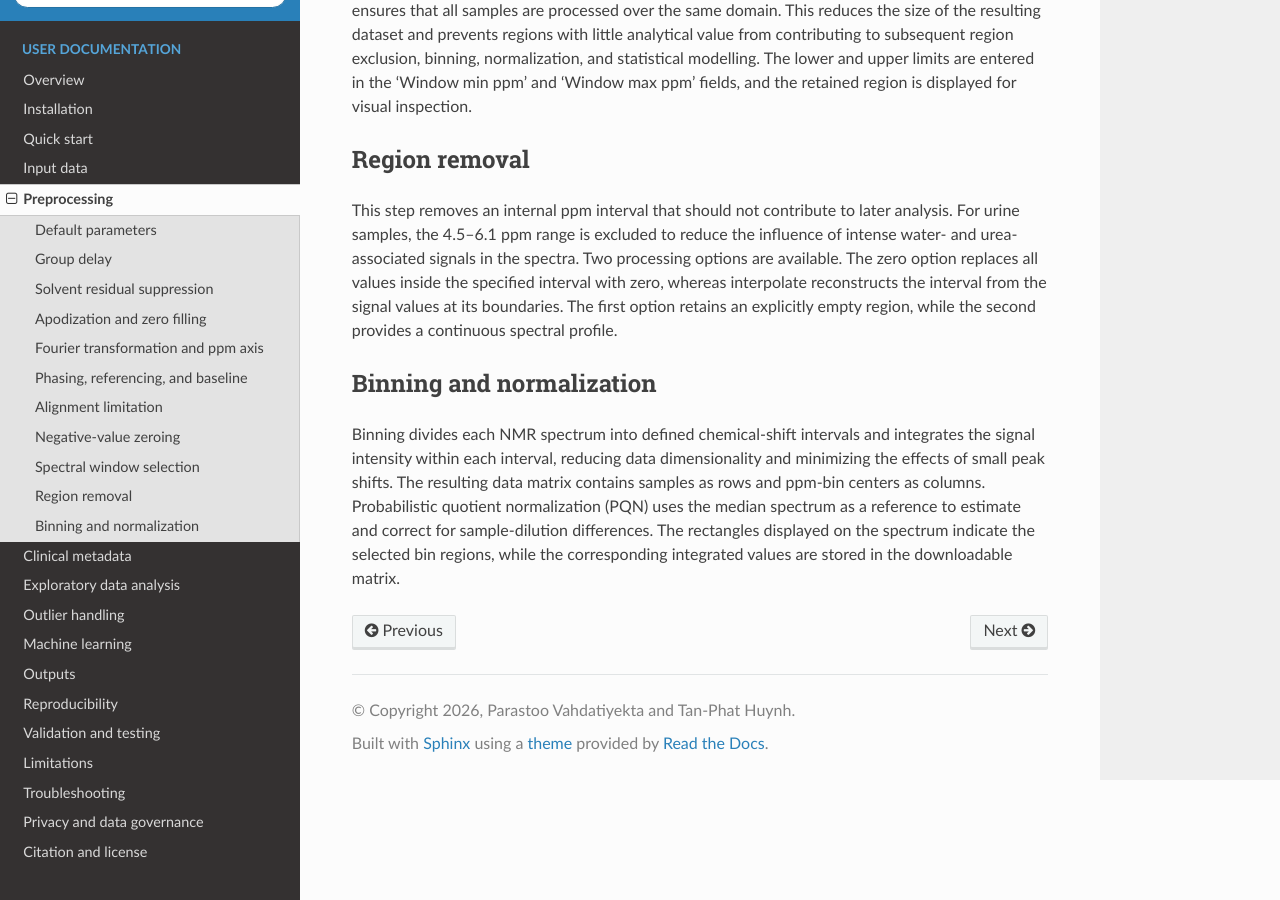
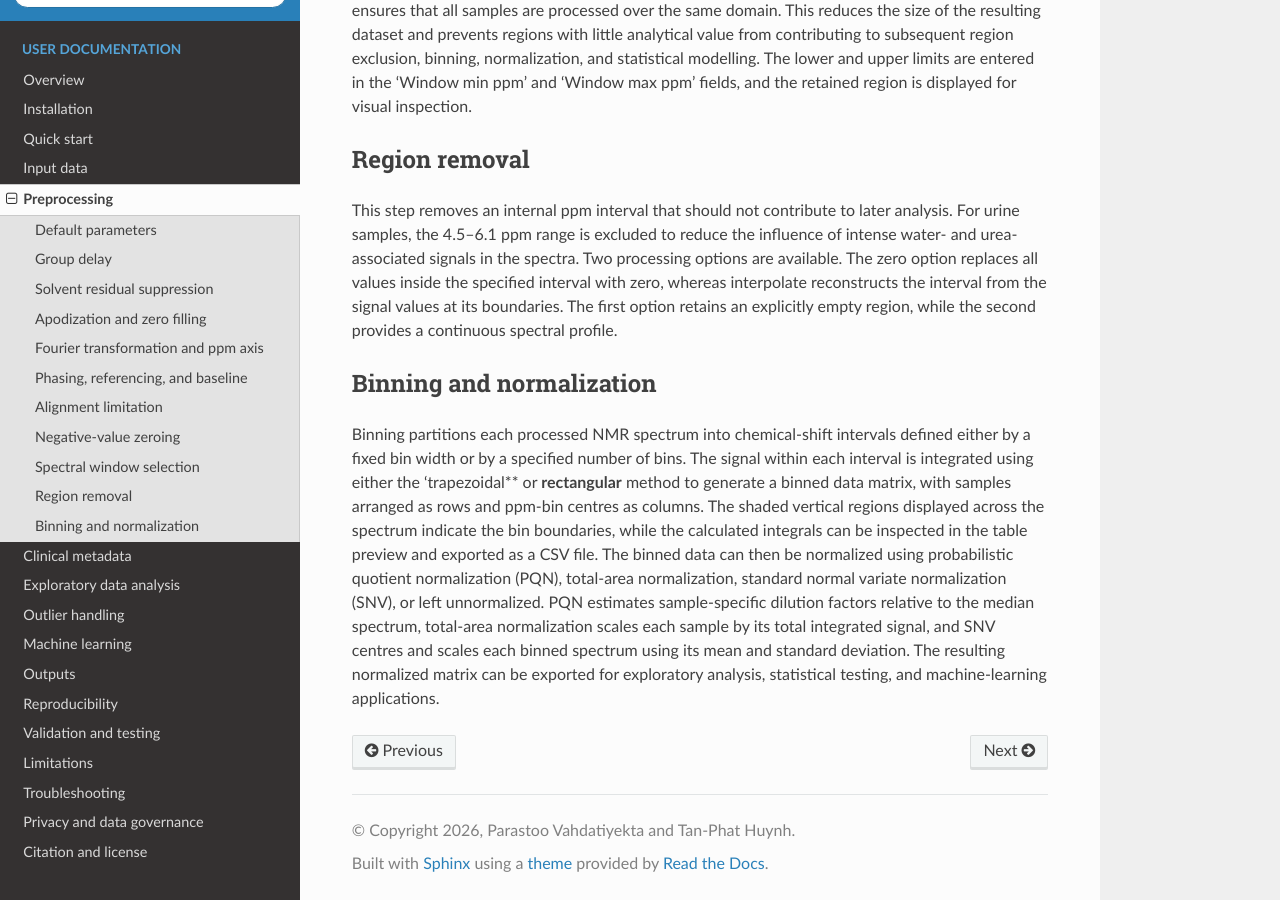
Before and after one commit to Parygithub/NMRMetaboWizard, a Sphinx documentation site: the page built from docs/source/preprocessing.rst, in a window 1280 px wide and 900 px high, scrolled down 2201 px. Built offline with Sphinx 7.4.7 and the Read the Docs theme 3.1.0, drawn with Linux system fonts in a browser that asks for light colours.

Commit message:
Update preprocessing.rst

```diff
--- a/docs/source/preprocessing.rst
+++ b/docs/source/preprocessing.rst
@@ -110,4 +110,5 @@ Two processing options are available. The zero option replaces all values inside
 Binning and normalization
 -------------------------
 
-Binning divides each NMR spectrum into defined chemical-shift intervals and integrates the signal intensity within each interval, reducing data dimensionality and minimizing the effects of small peak shifts. The resulting data matrix contains samples as rows and ppm-bin centers as columns. Probabilistic quotient normalization (PQN) uses the median spectrum as a reference to estimate and correct for sample-dilution differences. The rectangles displayed on the spectrum indicate the selected bin regions, while the corresponding integrated values are stored in the downloadable matrix.
+Binning partitions each processed NMR spectrum into chemical-shift intervals defined either by a fixed bin width or by a specified number of bins. The signal within each interval is integrated using either the 'trapezoidal** or **rectangular** method to generate a binned data matrix, with samples arranged as rows and ppm-bin centres as columns. The shaded vertical regions displayed across the spectrum indicate the bin boundaries, while the calculated integrals can be inspected in the table preview and exported as a CSV file.
+The binned data can then be normalized using probabilistic quotient normalization (PQN), total-area normalization, standard normal variate normalization (SNV), or left unnormalized. PQN estimates sample-specific dilution factors relative to the median spectrum, total-area normalization scales each sample by its total integrated signal, and SNV centres and scales each binned spectrum using its mean and standard deviation. The resulting normalized matrix can be exported for exploratory analysis, statistical testing, and machine-learning applications.
```
